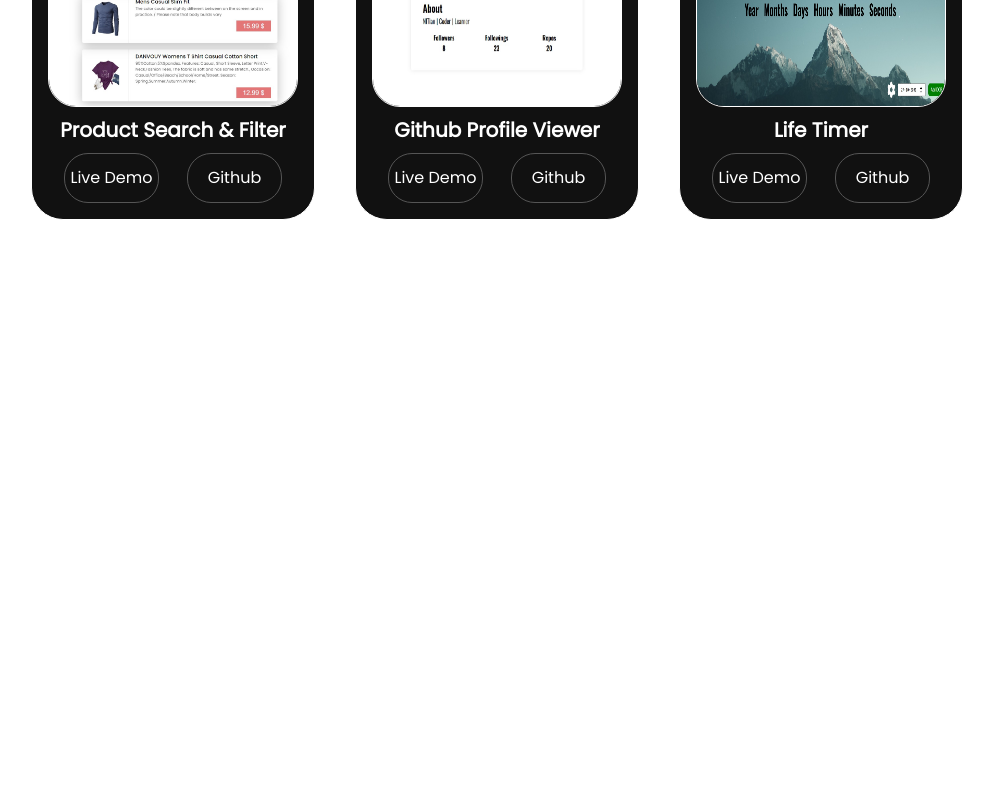
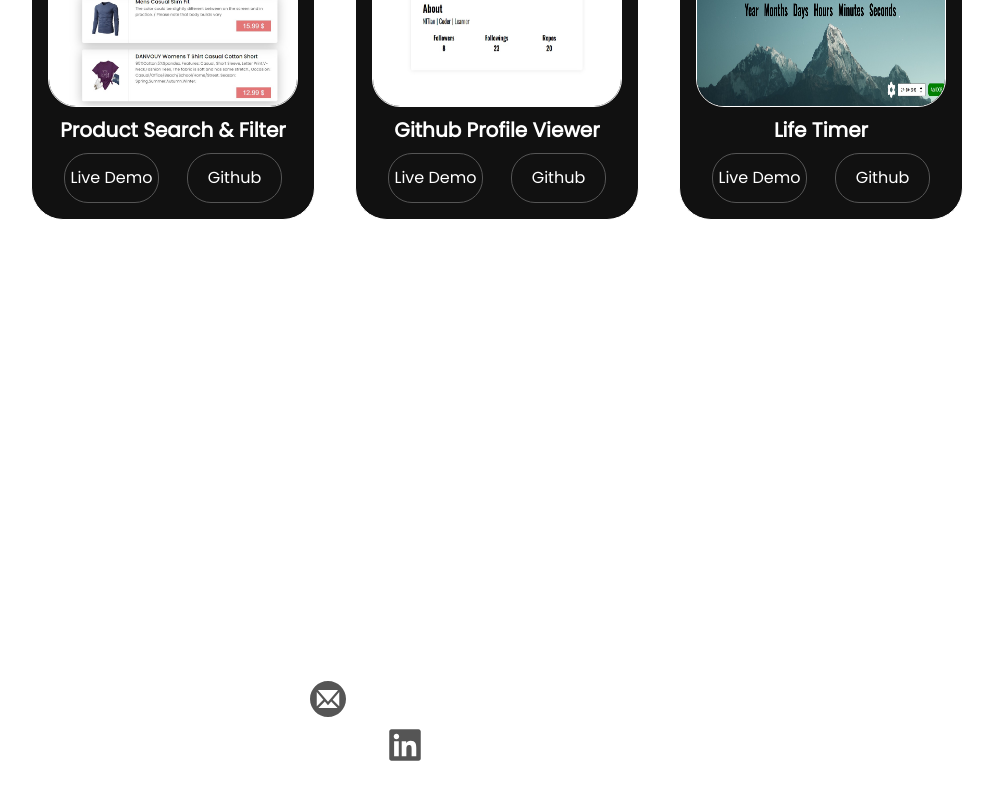
Before and after one commit to abhishekpseth/Portfolio, a React (Vite) app: page / in a window 1280 px wide. Shown: the part 4214-5014 px from the top of the page, without its empty margins (143-1137 px from the left). Built offline with nearby package versions, Linux system fonts and the light colour scheme.

Commit message:
fixed more bugs

```diff
--- a/src/components/ContactArea.jsx
+++ b/src/components/ContactArea.jsx
@@ -19,7 +19,7 @@ const ContactArea = () => {
           ></path>
         </svg>
       )}
-      <div className="grid place-content-center absolute top-[10vh] lg:top-[30vh]">
+      <div className={themeMode==="light"?"grid place-content-center absolute top-[10vh] lg:top-[30vh]":""}>
         <nav className="flex flex-col justify-center items-center">
           <p className="text-black dark:text-white text-[16px] sm:text-[20px]">
             Get in Touch
```
